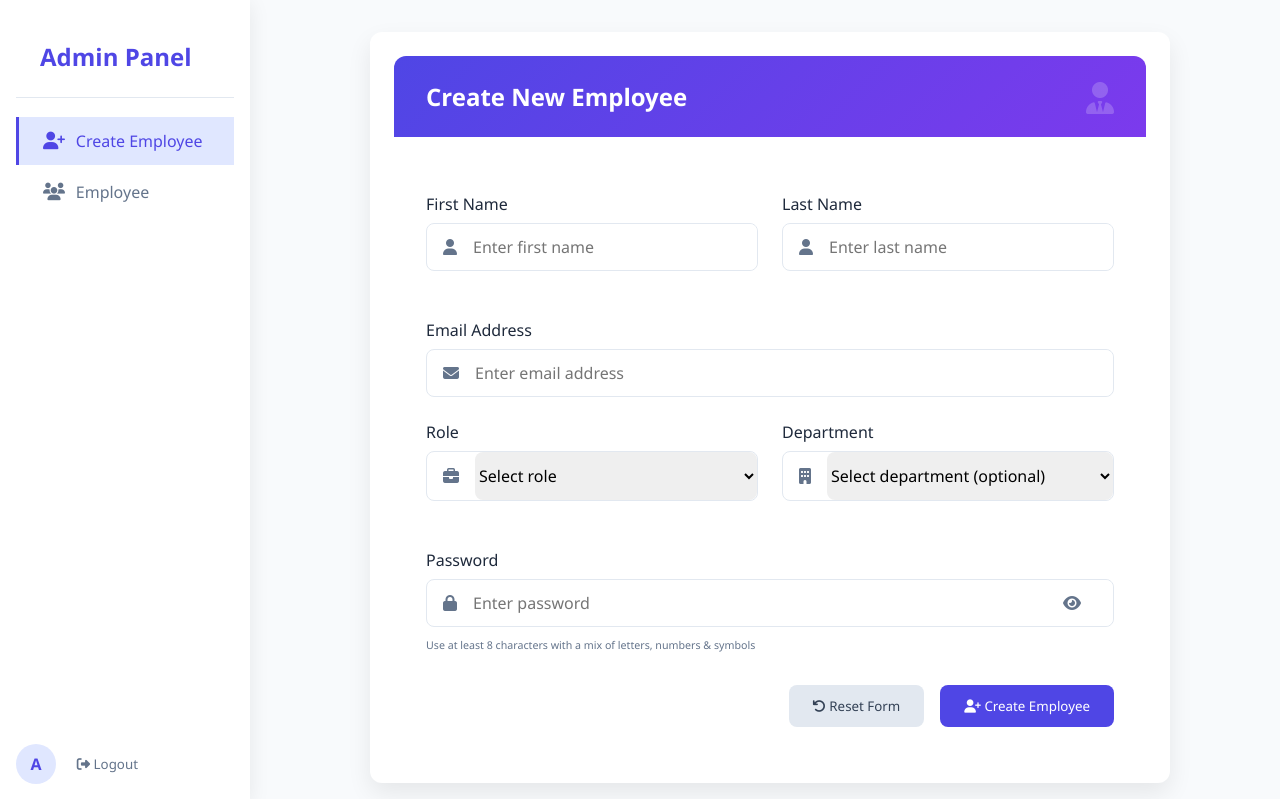
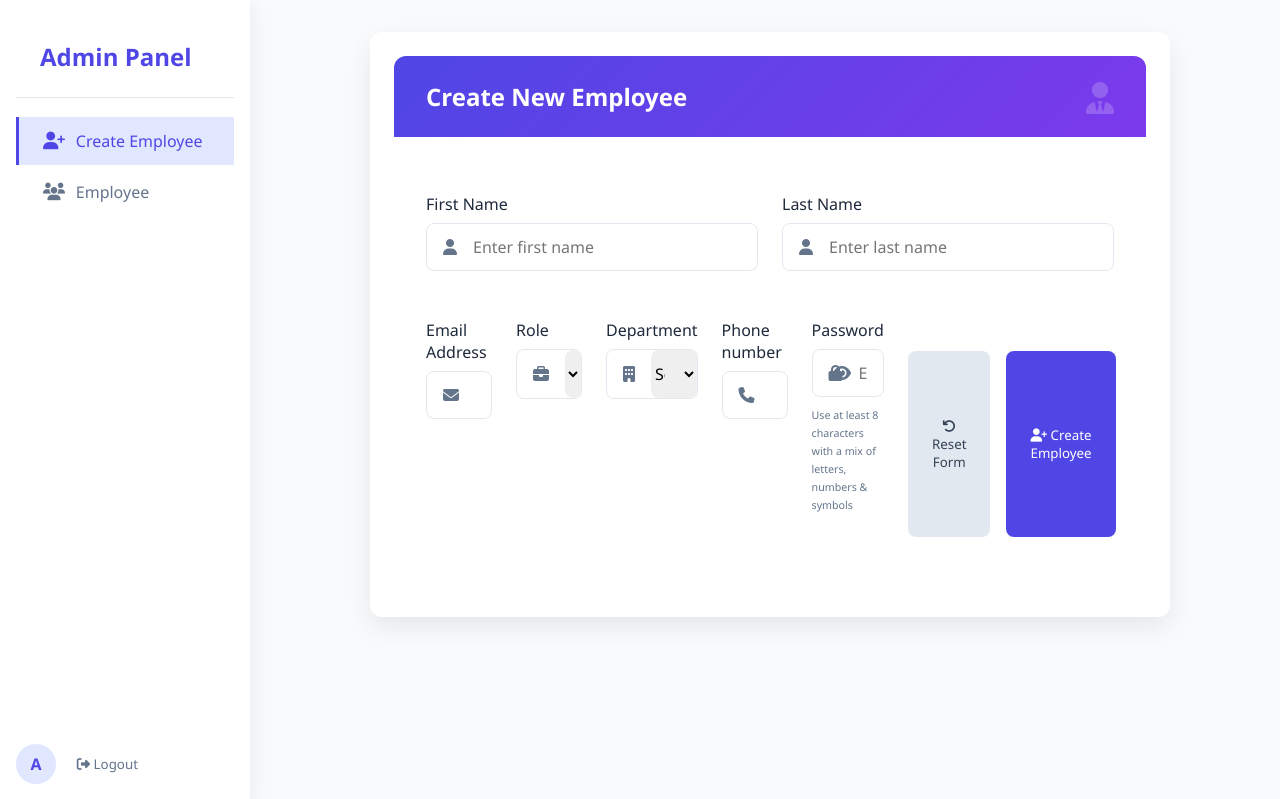
Before and after one commit to Mysuru-Green-Technologies/quotation, a Flask app: page /admin/create_user in a window 1280 px wide. Shown: the top 799 px of the page. Run offline with Flask 3, Linux system fonts and the light colour scheme; the visitor is signed in with stand-in values (Sample User, id 1); some libraries are stand-ins or nearby versions.

Commit message:
Updated version of Quotation software and customer management

```diff
--- a/app.py
+++ b/app.py
@@ -141,6 +141,7 @@ def create_user():
         first = request.form['first']
         last = request.form['last']
         email = request.form['email']
+        phone_number = request.form['phone']
         role = request.form['role']
         password = request.form['password']
         department=request.form['department']
@@ -148,8 +149,8 @@ def create_user():
 
         cur = mysql.connection.cursor()
         try:
-            cur.execute("INSERT INTO user (name, lastname, email, role, password,department) VALUES (%s, %s, %s, %s, %s,%s)",
-            (first, last, email, role, hashed_password,department))
+            cur.execute("INSERT INTO user (name, lastname, email,phone_number, role, password,department) VALUES (%s, %s, %s, %s, %s, %s,%s)",
+            (first, last, email,phone_number, role, hashed_password,department))
 
             mysql.connection.commit()
             flash('User created successfully', 'success')
--- a/templates/create_user.html
+++ b/templates/create_user.html
@@ -28,12 +28,12 @@
             </div>
         </div>
 
+        <div class="form-row">
         <div class="form-group">
             <label for="email" class="form-label">Email Address</label>
             <div class="input-with-icon">
                 <i class="fas fa-envelope"></i>
-                <input type="email" id="email" name="email" class="form-control" placeholder="Enter email address" required pattern="^[a-zA-Z0-9]+@mret\.in$"
-       title="Email must be in the format username@mret.in (letters and numbers only)">
+                <input type="email" id="email" name="email" class="form-control" placeholder="Enter email address" required >
             </div>
         </div>
 
@@ -66,7 +66,13 @@
                 </div>
             </div>
         </div>
-
+        <div class="form-group">
+            <label for="phone" class="form-label">Phone number</label>
+            <div class="input-with-icon">
+                <i class="fas fa-phone"></i>
+                <input type="tel" id="phone" name="phone" class="form-control" placeholder="Enter Phone Number" required>
+            </div>
+        </div>
         <div class="form-group">
             <label for="password" class="form-label">Password</label>
             <div class="input-with-icon password-field">
```
Also changed, not shown: templates/index.html (+10 -0 lines), templates/user_profile.html (+17 -6 lines).
